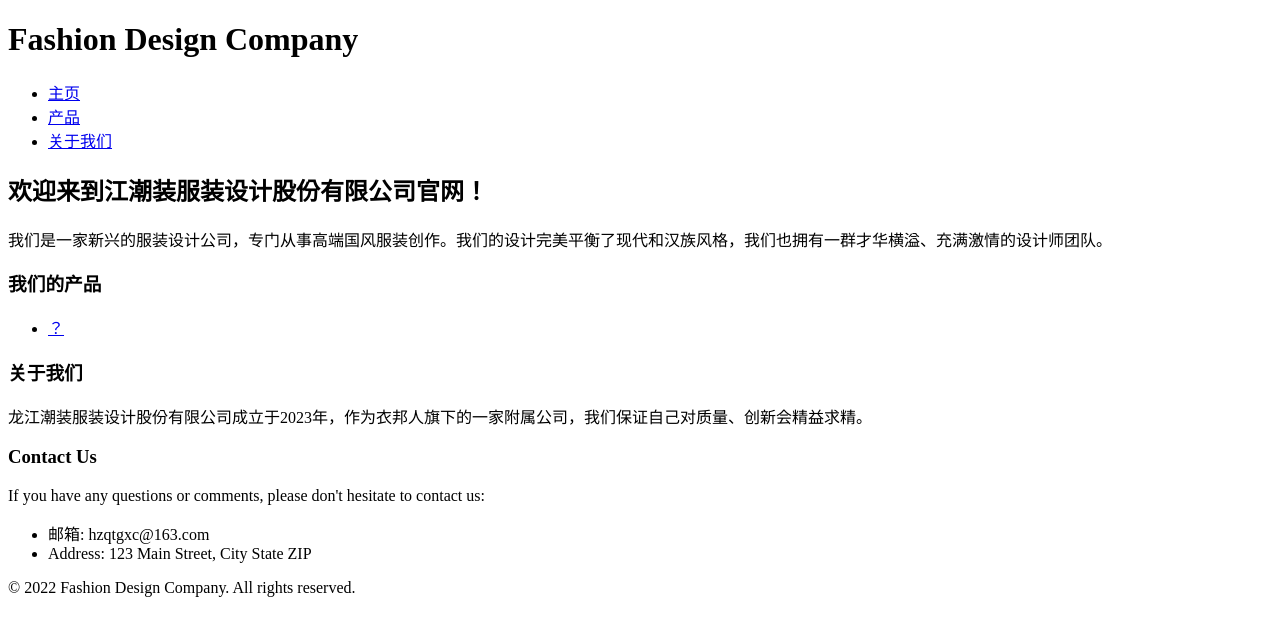
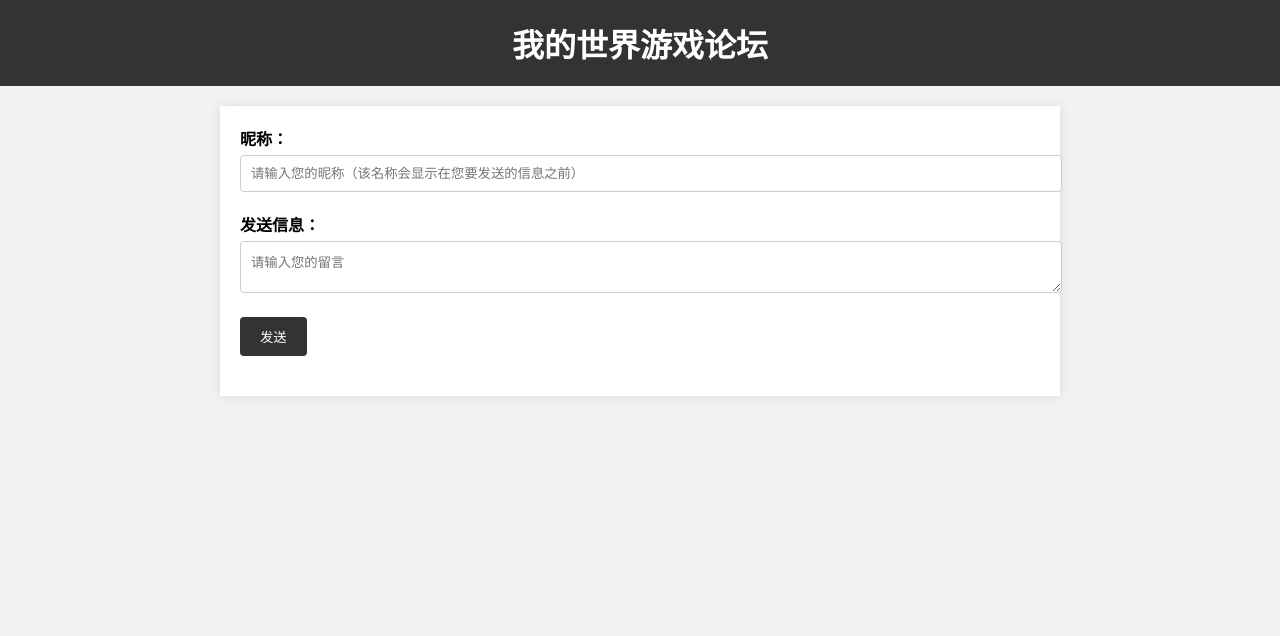
Before and after one commit to cn-gxc/2dmc.github.io, a plain HTML site: page index.html in a window 1280 px wide. Drawn offline with Linux system fonts and the light colour scheme.

Commit message:
Update index.html

```diff
--- a/index.html
+++ b/index.html
@@ -1,39 +1,119 @@
 <!DOCTYPE html>
-<html lang="cn">
+<html>
 <head>
-	<meta charset="UTF-8">
-	<title>龙江潮装服装设计股份有限公司</title>
-	<link rel="stylesheet" href="1.css">
+    <title>一个神奇的小论坛</title>
+    <style>
+        body {
+            font-family: Arial, sans-serif;
+            background-color: #f2f2f2;
+            margin: 0;
+            padding: 0;
+        }
+
+        header {
+            background-color: #333;
+            color: #fff;
+            padding: 20px;
+            text-align: center;
+        }
+
+        h1 {
+            margin: 0;
+        }
+
+        .container {
+            max-width: 800px;
+            margin: 20px auto;
+            padding: 20px;
+            background-color: #fff;
+            box-shadow: 0 0 10px rgba(0, 0, 0, 0.1);
+        }
+
+        .form-group {
+            margin-bottom: 20px;
+        }
+
+        label {
+            display: block;
+            font-weight: bold;
+            margin-bottom: 5px;
+        }
+
+        input[type="text"],
+        textarea {
+            width: 100%;
+            padding: 10px;
+            border: 1px solid #ccc;
+            border-radius: 4px;
+        }
+
+        button {
+            padding: 10px 20px;
+            background-color: #333;
+            color: #fff;
+            border: none;
+            border-radius: 4px;
+            cursor: pointer;
+        }
+
+        button:hover {
+            background-color: #555;
+        }
+
+        #messages {
+            margin-top: 20px;
+        }
+
+        .message {
+            background-color: #f9f9f9;
+            padding: 10px;
+            border: 1px solid #ccc;
+            border-radius: 4px;
+            margin-bottom: 10px;
+        }
+    </style>
 </head>
 <body>
-	<header>
-		<h1>Fashion Design Company</h1>
-		<nav>
-			<ul>
-				<li><a href="#">主页</a></li>
-				<li><a href="#">产品</a></li>
-				<li><a href="#">关于我们</a></li>
-			</ul>
-		</nav>
-	</header>
-	<main>
-		<h2>欢迎来到江潮装服装设计股份有限公司官网！</h2>
-		<p>我们是一家新兴的服装设计公司，专门从事高端国风服装创作。我们的设计完美平衡了现代和汉族风格，我们也拥有一群才华横溢、充满激情的设计师团队。</p>
-		<h3>我们的产品</h3>
-		<ul>
-			<li><a href="#">？</a></li>
-		</ul>
-		<h3>关于我们</h3>
-		<p>龙江潮装服装设计股份有限公司成立于2023年，作为衣邦人旗下的一家附属公司，我们保证自己对质量、创新会精益求精。</p>
-		<h3>Contact Us</h3>
-		<p>If you have any questions or comments, please don't hesitate to contact us:</p>
-		<ul>
-			<li>邮箱: hzqtgxc@163.com</li>
-			<li>Address: 123 Main Street, City State ZIP</li>
-		</ul>
-	</main>
-	<footer>
-		<p>&copy; 2022 Fashion Design Company. All rights reserved.</p>
-	</footer>
+    <header>
+        <h1>我的世界游戏论坛</h1>
+    </header>
+
+    <div class="container">
+        <div class="form-group">
+            <label for="name">昵称：</label>
+            <input type="text" id="name" placeholder="请输入您的昵称（该名称会显示在您要发送的信息之前）">
+        </div>
+
+        <div class="form-group">
+            <label for="message">发送信息：</label>
+            <textarea id="message" placeholder="请输入您的留言"></textarea>
+        </div>
+
+        <button onclick="submitMessage()">发送</button>
+
+        <div id="messages"></div>
+    </div>
+
+    <script>
+        function submitMessage() {
+            var nameInput = document.getElementById("name");
+            var messageInput = document.getElementById("message");
+            var messagesDiv = document.getElementById("messages");
+
+            var name = nameInput.value;
+            var message = messageInput.value;
+
+            if (name && message) {
+                var messageElement = document.createElement("div");
+                messageElement.classList.add("message");
+                messageElement.innerHTML = "<strong>" + name + "：</strong>" + message;
+
+                messagesDiv.appendChild(messageElement);
+
+                nameInput.value = "";
+                messageInput.value = "";
+            }
+        }
+    </script>
 </body>
 </html>
```
